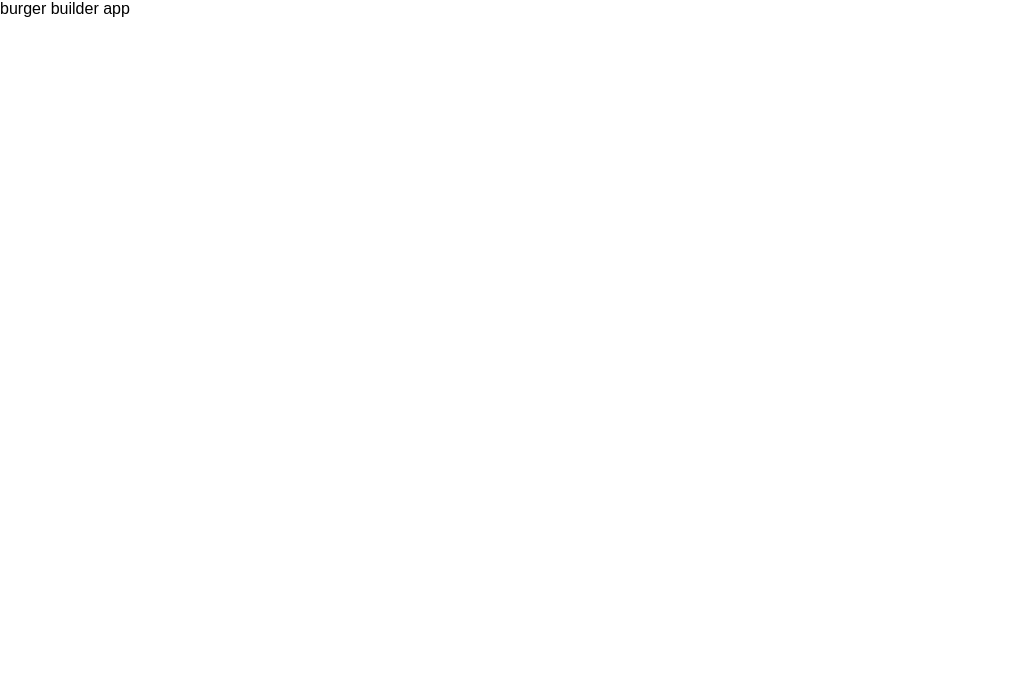
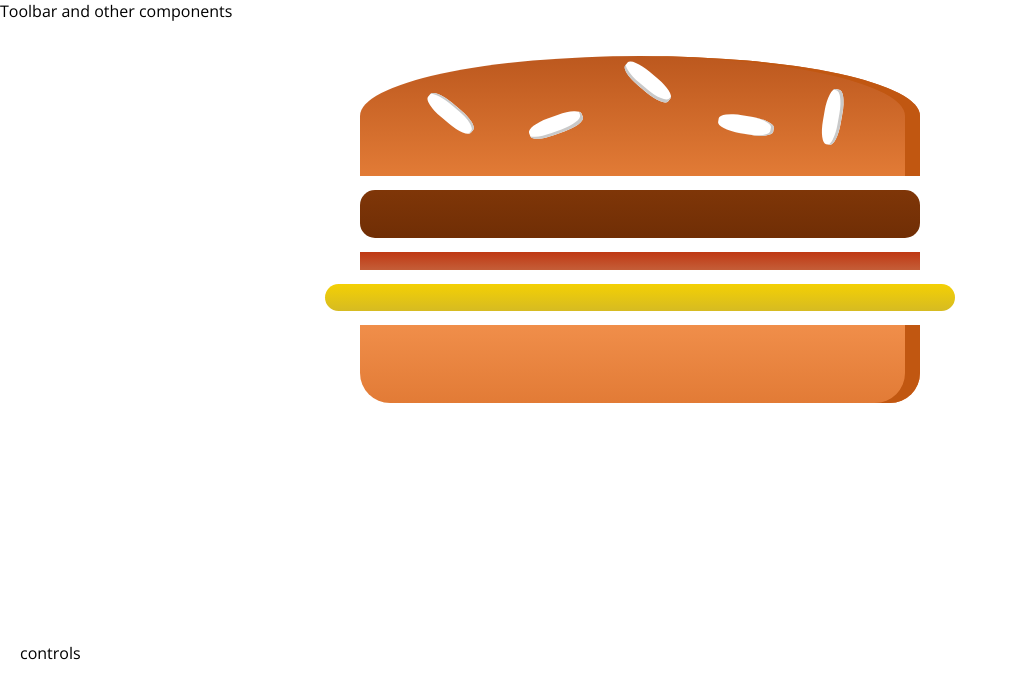
Before and after one commit to SimoneSabba/burger-builder, a React app: page / in a window 1280 px wide. Shown: the top 698 px of the page, without its empty margins (0-1018 px from the left). Built offline with nearby package versions, Linux system fonts and the light colour scheme.

Commit message:
Added app structure

```diff
--- a/package.json
+++ b/package.json
@@ -31,6 +31,7 @@
     "postcss-flexbugs-fixes": "3.2.0",
     "postcss-loader": "2.0.8",
     "promise": "8.0.1",
+    "prop-types": "^15.6.2",
     "raf": "3.4.0",
     "react": "^16.4.1",
     "react-dev-utils": "^5.0.1",
--- a/src/App.js
+++ b/src/App.js
@@ -1,11 +1,14 @@
 import React, { Component } from 'react';
+import Layout from './components/Layout/Layout';
+
+import BurgerBuilder from './containers/BurgerBuilder/BurgerBuilder';
 
 class App extends Component {
   render() {
     return (
-      <div>
-        burger builder app
-      </div>
+      <Layout>
+        <BurgerBuilder />
+      </Layout>
     );
   }
 }
--- /dev/null
+++ b/src/components/Burger/Burger.css
@@ -0,0 +1,29 @@
+.burger {
+    width: 100%;
+    height: 250px;
+    margin: 0 auto;
+    text-align: center;
+    overflow: scroll;
+    font-size: 1.2rem;
+}
+
+@media (min-width: 500px) and (min-height: 400px) {
+    .burger {
+        width: 350;
+        height: 300px;
+    }
+}
+
+@media (min-width: 500px) and (min-height: 401px) {
+    .burger {
+        width: 450;
+        height: 400px;
+    }
+}
+
+@media (min-width: 1000px) and (min-height: 700px) {
+    .burger {
+        width: 700px;
+        height: 600px;
+    }
+}
--- /dev/null
+++ b/src/components/Burger/Burger.js
@@ -0,0 +1,17 @@
+import React from 'react';
+import classes from './Burger.css';
+import BurgerIngredient from './BurgerIngredient/BurgerIngredient';
+
+const burger = (props) => {
+    return (
+        <div className={classes.burger}>
+            <BurgerIngredient type="bread-top"/>
+            <BurgerIngredient type="meat"/>
+            <BurgerIngredient type="bacon"/>
+            <BurgerIngredient type="cheese"/>
+            <BurgerIngredient type="bread-bottom"/>
+        </div>
+    );
+}
+
+export default burger;
--- /dev/null
+++ b/src/components/Burger/BurgerIngredient/BurgerIngredient.css
@@ -0,0 +1,113 @@
+.BreadBottom {
+    height: 13%;
+    width: 80%;
+    background: linear-gradient(#F08E4A, #e27b36);
+    border-radius: 0 0 30px 30px;
+    box-shadow: inset -15px 0 #c15711;
+    margin: 2% auto;
+}
+
+.BreadTop {
+    height: 20%;
+    width: 80%;
+    background: linear-gradient(#bc581e, #e27b36);
+    border-radius: 50% 50% 0 0;
+    box-shadow: inset -15px 0 #c15711;
+    margin: 2% auto;
+    position: relative;
+}
+
+.Seeds1 {
+    width: 10%;
+    height: 15%;
+    position: absolute;
+    background-color: white;
+    left: 30%;
+    top: 50%;
+    border-radius: 40%;
+    transform: rotate(-20deg);
+    box-shadow: inset -2px -3px #c9c9c9;
+}
+
+.Seeds1:after {
+    content: "";
+    width: 100%;
+    height: 100%;
+    position: absolute;
+    background-color: white;
+    left: -170%;
+    top: -260%;
+    border-radius: 40%;
+    transform: rotate(60deg);
+    box-shadow: inset -1px 2px #c9c9c9;
+  }
+
+.Seeds1:before {
+    content: "";
+    width: 100%;
+    height: 100%;
+    position: absolute;
+    background-color: white;
+    left: 180%;
+    top: -50%;
+    border-radius: 40%;
+    transform: rotate(60deg);
+    box-shadow: inset -1px -3px #c9c9c9;
+  }
+
+  .Seeds2 {
+    width: 10%;
+    height: 15%;
+    position: absolute;
+    background-color: white;
+    left: 64%;
+    top: 50%;
+    border-radius: 40%;
+    transform: rotate(10deg);
+    box-shadow: inset -3px 0 #c9c9c9;
+  }
+
+  .Seeds2:before {
+    content: "";
+    width: 100%;
+    height: 100%;
+    position: absolute;
+    background-color: white;
+    left: 150%;
+    top: -130%;
+    border-radius: 40%;
+    transform: rotate(90deg);
+    box-shadow: inset 1px 3px #c9c9c9;
+  }
+
+
+.Meat {
+    width: 80%;
+    height: 8%;
+    background: linear-gradient(#7f3608, #702e05);
+    margin: 2% auto;
+    border-radius: 15px;
+}
+
+.Cheese {
+    width: 90%;
+    height: 4.5%;
+    margin: 2% auto;
+    background: linear-gradient(#f4d004, #d6bb22);
+    border-radius: 20px;
+}
+
+.Salad {
+    width: 85%;
+    height: 7%;
+    margin: 2% auto;
+    background: linear-gradient(#228c1d, #91ce50);
+    border-radius: 20px;
+}
+
+.Bacon {
+    width: 80%;
+    height: 3%;
+    background: linear-gradient(#bf3813, #c45e38);
+    margin: 2% auto;
+}
--- /dev/null
+++ b/src/components/Burger/BurgerIngredient/BurgerIngredient.js
@@ -0,0 +1,51 @@
+import React, { Component } from 'react';
+import PropTypes from 'prop-types';
+import classes from './BurgerIngredient.css';
+
+
+class BurgerIngredient extends Component {
+
+    render() {
+        let ingredient = null;
+
+        switch (this.props.type) {
+            case ('bread-top'):
+                ingredient = (
+                    <div className={classes.BreadTop}>
+                        <div className={classes.Seeds1}></div>
+                        <div className={classes.Seeds2}></div>
+                    </div>
+                )
+                break;
+            case ('bread-bottom'):
+                ingredient = <div className={classes.BreadBottom}></div>;
+                break;
+            case ('meat'):
+                ingredient = <div className={classes.Meat}></div>;
+                break;
+            case ('cheese'):
+                ingredient = <div className={classes.Cheese}></div>;
+                break;
+            case ('bacon'):
+                ingredient = <div className={classes.Bacon}></div>;
+                break;
+            case ('salad'):
+                ingredient = <div className={classes.Salad}></div>;
+                break;
+            default:
+                ingredient = null;
+                break;
+        }
+
+        console.log(ingredient);
+
+        return ingredient;
+    }
+
+}
+
+BurgerIngredient.propTypes = {
+    type: PropTypes.string.isRequired
+}
+
+export default BurgerIngredient;
--- /dev/null
+++ b/src/components/Layout/Layout.css
@@ -0,0 +1,3 @@
+.content {
+    padding: 20px;
+}
--- /dev/null
+++ b/src/components/Layout/Layout.js
@@ -0,0 +1,12 @@
+import React, { Fragment } from 'react';
+
+import classes from './Layout.css';
+
+const layout = (props) => (
+    <Fragment>
+        <div> Toolbar and other components</div>
+        <main className={classes.content}> { props.children }</main>
+    </Fragment>
+);
+
+export default layout;
--- /dev/null
+++ b/src/containers/BurgerBuilder/BurgerBuilder.js
@@ -0,0 +1,15 @@
+import React, { Component, Fragment } from 'react';
+import Burger from '../../components/Burger/Burger';
+
+class BurgerBuilder extends Component {
+    render() {
+        return(
+            <Fragment>
+                <Burger />
+                <div>controls</div>
+            </Fragment>
+        )
+    }
+}
+
+export default BurgerBuilder;
--- a/src/index.css
+++ b/src/index.css
@@ -1,5 +1,5 @@
 body {
   margin: 0;
   padding: 0;
-  font-family: sans-serif;
+  font-family: "Open Sans", sans-serif;
 }
```
